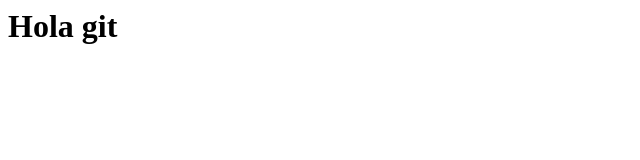
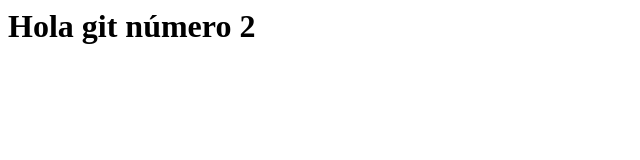
Before and after one commit to Sanchezguidorl/PortfolioBackend, a plain HTML site: page index.html in a window 1280 px wide. Shown: the whole page, without its empty margins (0-640 px from the left). Drawn offline with Linux system fonts and the light colour scheme.

Commit message:
Mi segundo commit

```diff
--- a/index.html
+++ b/index.html
@@ -1 +1 @@
-<h1>Hola git</h1>
+<h1>Hola git número 2</h1>
```
